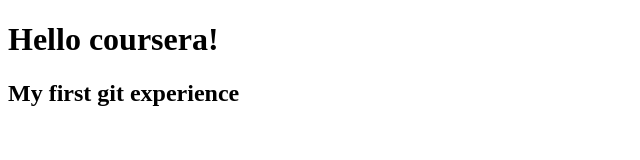
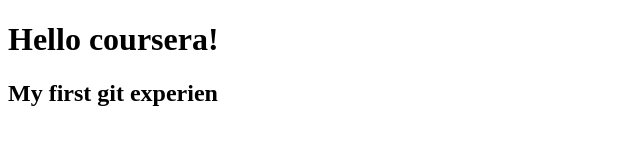
Before and after one commit to snu28/coursera-test, a plain HTML site: page site/index.html in a window 1280 px wide. Shown: the full height of the page, 0-640 px from the left. Drawn offline with Linux system fonts and the light colour scheme.

Commit message:
my own commit

```diff
--- a/site/index.html
+++ b/site/index.html
@@ -7,6 +7,6 @@
 </head>
 <body>
 <h1>Hello coursera!</h1>
-<h2>My first git experience</h2>
+<h2>My first git experien</h2>
 </body>
 </html>
```
